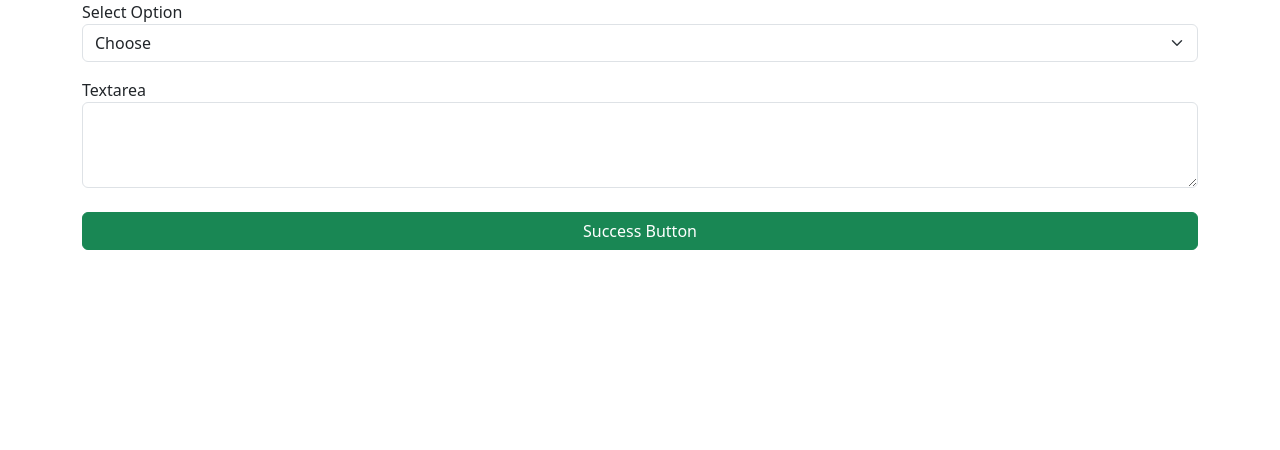
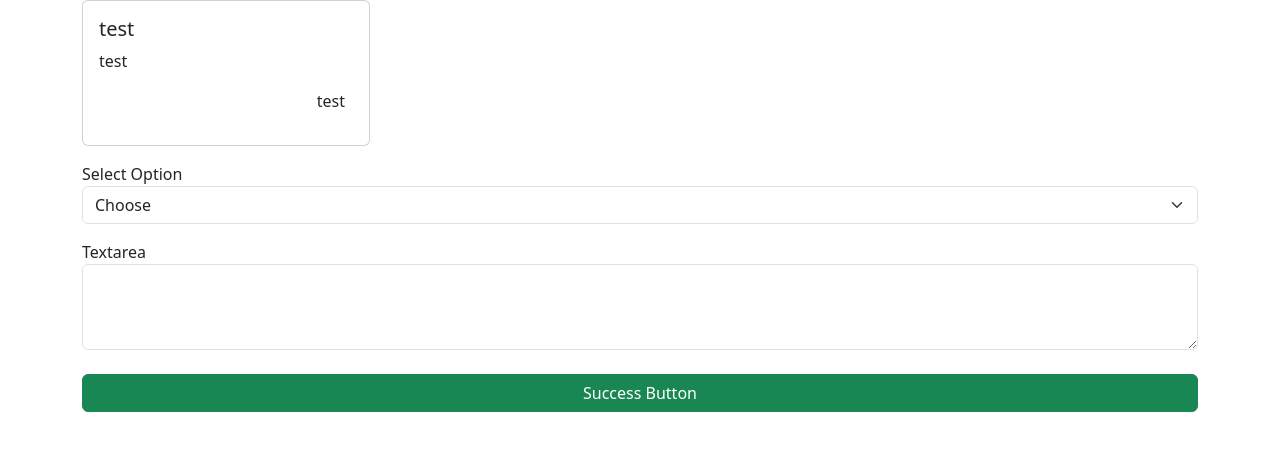
Before and after one commit to Health-Care-System/fe-react-doctor, a React (Vite) app: page / in a window 1280 px wide. Shown: the top 450 px of the page. Built offline with nearby package versions, Linux system fonts and the light colour scheme.

Commit message:
added article card

```diff
--- a/src/App.jsx
+++ b/src/App.jsx
@@ -1,4 +1,5 @@
 import { Button } from "./components/ui/Button"
+import { ArticleCard } from "./components/ui/Card/ArticleCard"
 import { Select, Textarea } from "./components/ui/Form"
 
 function App() {
@@ -10,6 +11,8 @@ function App() {
   return (
     <>
       <div className="container d-flex gap-3 flex-column">
+
+        <ArticleCard title={"test"} content={"test"} date={'test'}/>
 
         <label>
           Select Option
--- /dev/null
+++ b/src/components/ui/Card/ArticleCard.jsx
@@ -0,0 +1,13 @@
+export const ArticleCard = ({title, content, date}) => {
+
+    return (
+    <div className="card" style={{ width : '18rem' }}>
+        <div className="card-body">
+            <h5 className="card-title">{title}</h5>
+            <p className="card-text">{content}</p>
+            <p className="text-end me-2">{date}</p>
+        </div>
+        </div>
+
+    )
+}
--- a/src/hooks/useForm.jsx
+++ b/src/hooks/useForm.jsx
@@ -0,0 +1,3 @@
+export const useForm = () => {
+
+}
```
Also changed, not shown: 2 other files (tests, documents, lock files or other folders).
